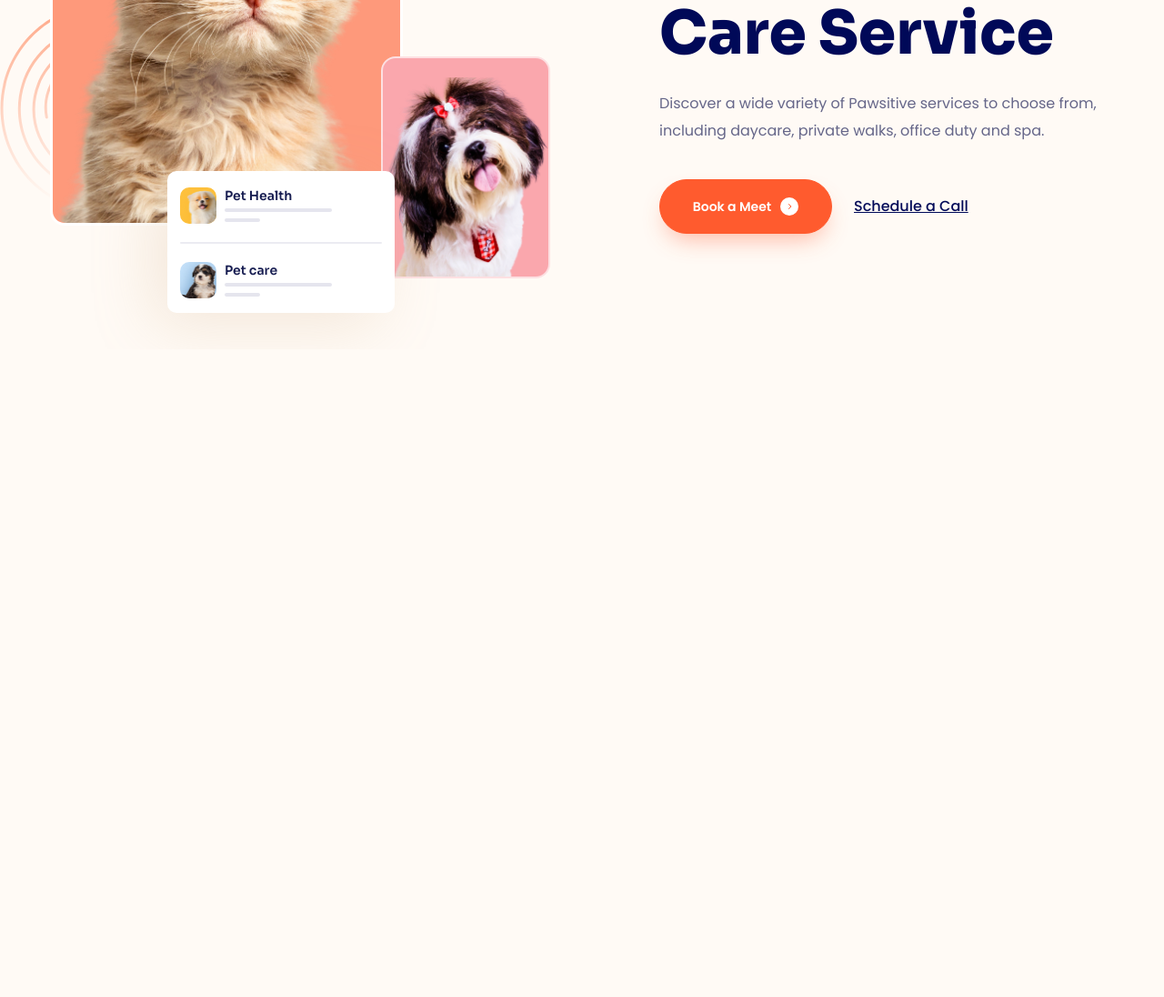
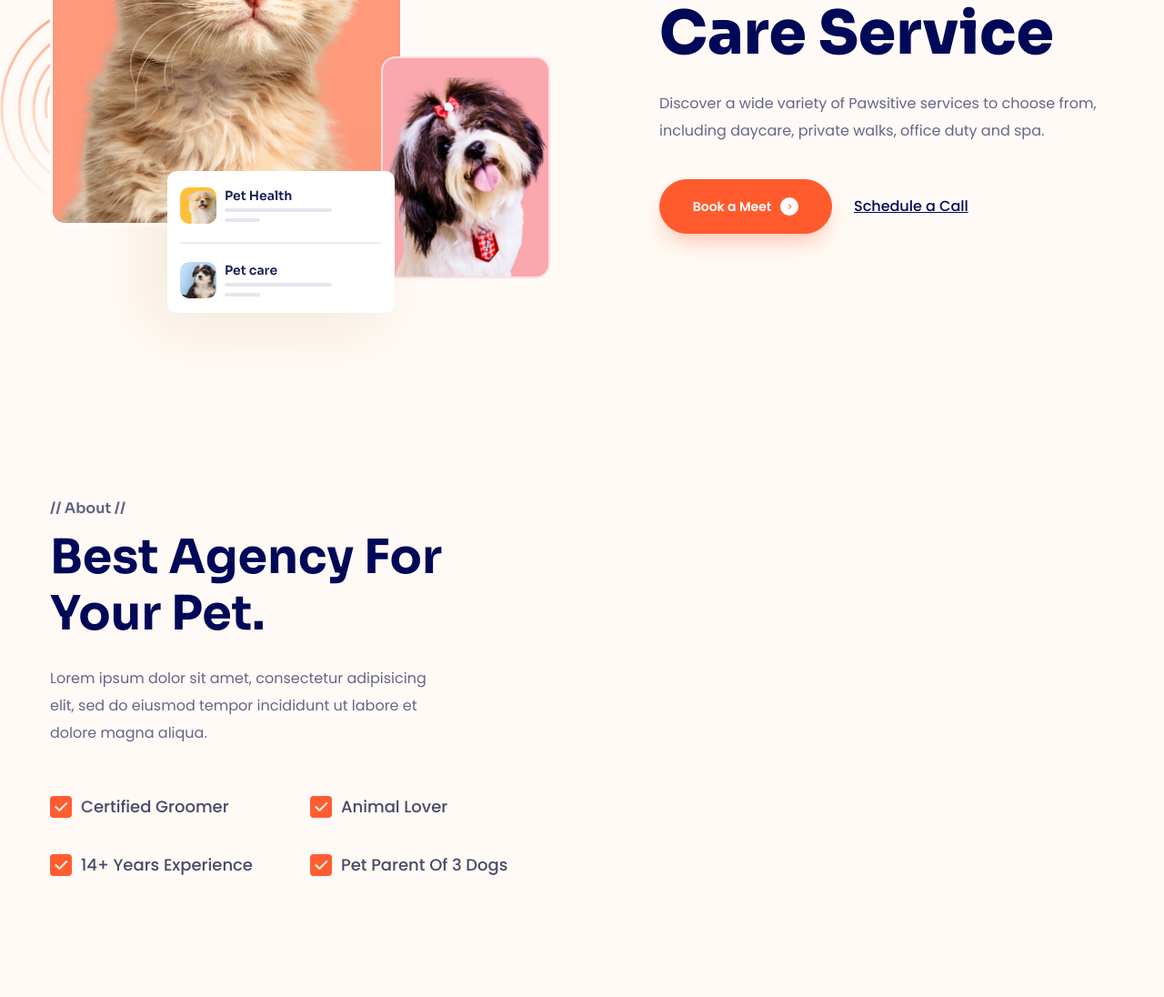
Before and after one commit to bacdevv/f8-project-04, a plain HTML site: page index.html in a window 1280 px wide. Shown: the part 416-1512 px from the top of the page at 91% size. Before the commit the page ends 800 px from the top, so only its background shows below. Drawn offline with Linux system fonts and the light colour scheme.

Commit message:
Update About #1

```diff
--- a/assets/css/styles.css
+++ b/assets/css/styles.css
@@ -36,6 +36,8 @@ button {
 	font-size: inherit;
 	font-family: inherit;
 }
+
+/* === COMMON === */
 
 .container {
 	width: 1170px;
@@ -84,6 +86,28 @@ button {
 	height: 20px;
 	background: #fff;
 	border-radius: 50%;
+}
+
+.section-label {
+	color: #5e6085;
+	font-family: Sora, sans-serif;
+	font-size: 1.6rem;
+	font-weight: 600;
+	line-height: 1;
+}
+
+.section-heading {
+	color: #000958;
+	font-size: 5.2rem;
+	font-weight: 700;
+	line-height: 1.2;
+}
+
+.section-desc {
+	color: #656689;
+	font-size: 1.6rem;
+	font-weight: 400;
+	line-height: 1.87;
 }
 
 /* === HEADER === */
@@ -277,3 +301,63 @@ button {
 	line-height: 1;
 	text-decoration: underline;
 }
+
+/* === ABOUT === */
+.about {
+	margin-top: 77px;
+	padding: 130px 0;
+}
+
+.about__inner {
+	display: grid;
+	grid-template-columns: repeat(2, 1fr);
+}
+
+.about__heading,
+.about__desc {
+	width: 444px;
+}
+
+.about__heading {
+	margin-top: 15px;
+}
+
+.about__desc {
+	margin-top: 24px;
+}
+
+.about__checklist {
+	margin-top: 54px;
+	display: grid;
+	grid-template-columns: auto auto;
+	gap: 40px 63px;
+	justify-content: flex-start;
+}
+
+.about__checklist-item {
+	position: relative;
+	display: flex;
+	align-items: center;
+	gap: 0 10px;
+	color: #48496a;
+	font-size: 1.8rem;
+	font-weight: 500;
+	line-height: 1;
+	white-space: nowrap;
+}
+
+.about__checklist-item::before {
+	content: "";
+	display: inline-block;
+	width: 24px;
+	height: 24px;
+	background: #ff5d31;
+	border-radius: 4px;
+}
+
+.about__checklist-item::after {
+	position: absolute;
+	top: 2px;
+	left: 5px;
+	content: url(../icons/check.svg);
+}
--- a/index.html
+++ b/index.html
@@ -13,7 +13,7 @@
 		<meta name="apple-mobile-web-app-title" content="Lucy" />
 		<link rel="manifest" href="./assets/favicon/site.webmanifest" />
 
-		<!-- Font Awesome -->
+		<!-- === Font Awesome === -->
 		<link
 			rel="stylesheet"
 			href="https://cdnjs.cloudflare.com/ajax/libs/font-awesome/6.7.1/css/all.min.css"
@@ -150,5 +150,32 @@
 				</div>
 			</div>
 		</section>
+
+		<main style="height: 5000px">
+			<!-- === ABOUT === -->
+			<section class="about">
+				<div class="container">
+					<div class="about__inner">
+						<section class="about__content">
+							<p class="about__label section-label">// About //</p>
+							<h2 class="about__heading section-heading">Best Agency For Your Pet.</h2>
+							<p class="about__desc section-desc">
+								Lorem ipsum dolor sit amet, consectetur adipisicing elit, sed do eiusmod tempor incididunt ut
+								labore et dolore magna aliqua.
+							</p>
+							<div class="about__checklist">
+								<span class="about__checklist-item">Certified Groomer</span>
+								<span class="about__checklist-item">Animal Lover</span>
+								<span class="about__checklist-item">14+ Years Experience</span>
+								<span class="about__checklist-item">Pet Parent Of 3 Dogs</span>
+							</div>
+						</section>
+						<div class="about__media"></div>
+						<div class="about__media"></div>
+						<section class="about__content"></section>
+					</div>
+				</div>
+			</section>
+		</main>
 	</body>
 </html>
```
Also changed, not shown: assets/icons/check.svg (added), assets/icons/feets.svg (added).
